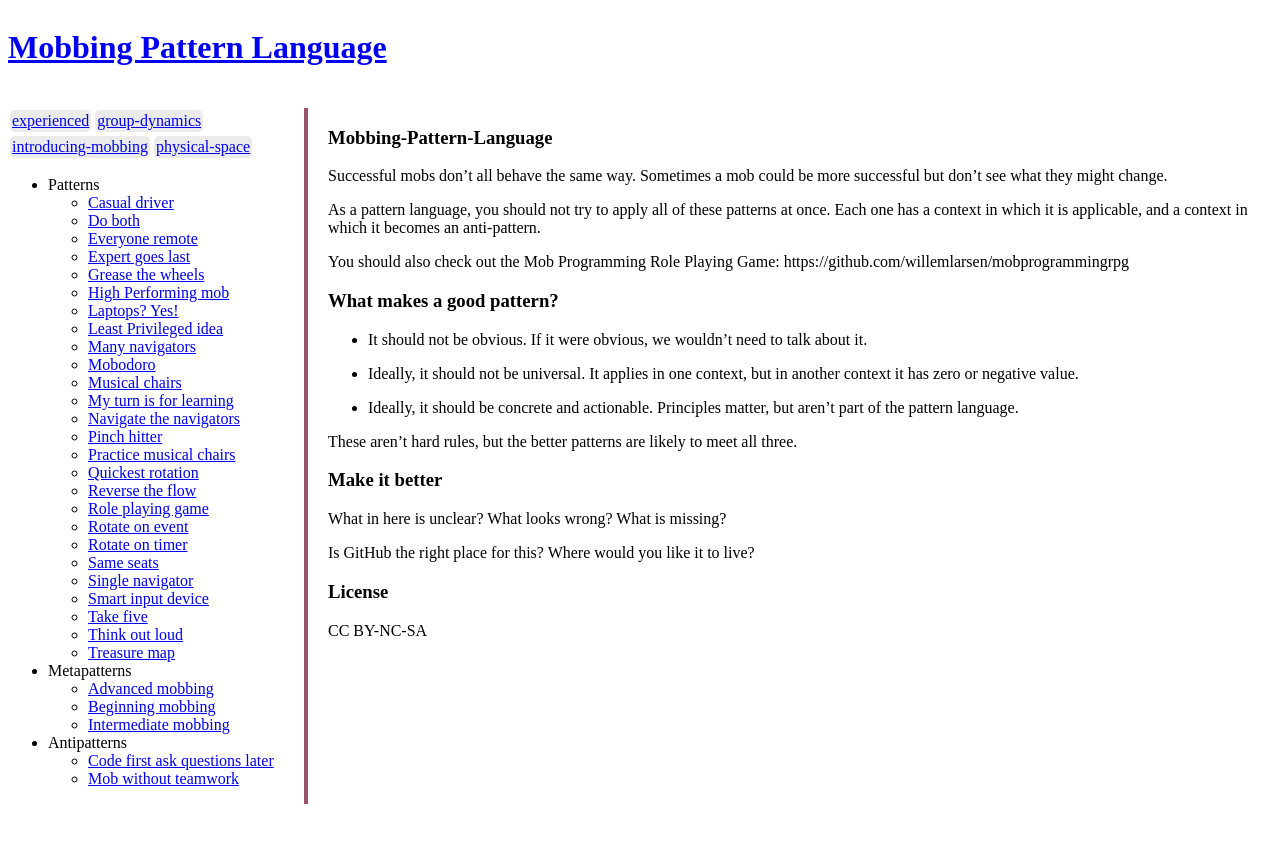
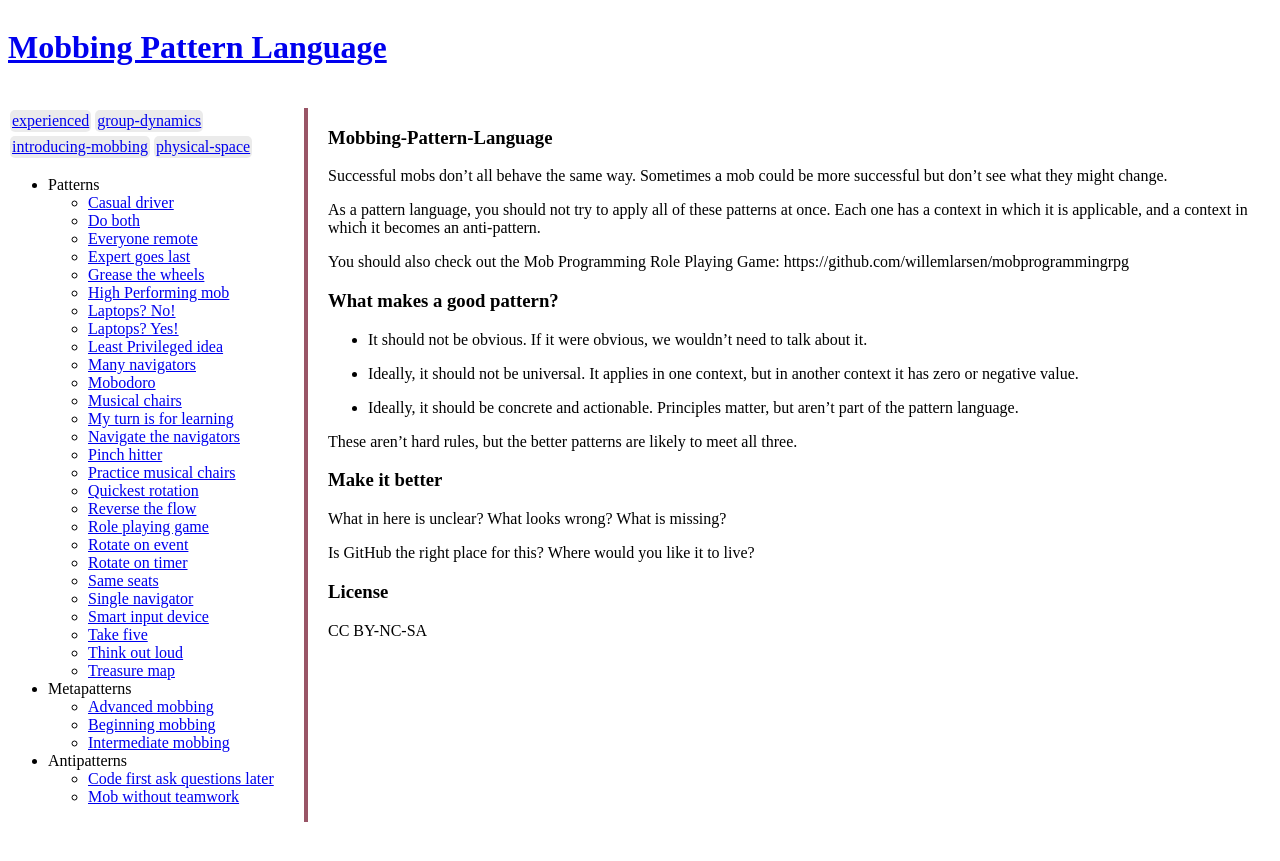
Before and after one commit to JayBazuzi/Mobbing-Pattern-Language, a Jekyll site: the page built from README.md, in a window 1280 px wide. Shown: the top 861 px of the page. Built offline with Jekyll 4.4.1, drawn with Linux system fonts in a browser that asks for light colours; our own code applies the rules of GitHub Pages for plain Markdown files.

Commit message:
Update and rename Laptops? No!.md to Laptops No.md

```diff
--- a/_patterns/Laptops? No!.md
+++ b/_patterns/Laptops No.md
@@ -1,3 +1,8 @@
+---
+layout: default
+title: Laptops? No!
+---
+
 # Also Known As
 
 # Context
```
